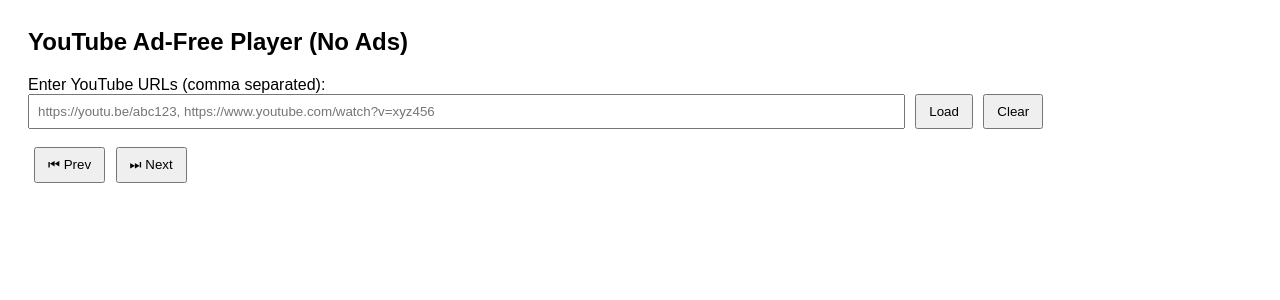
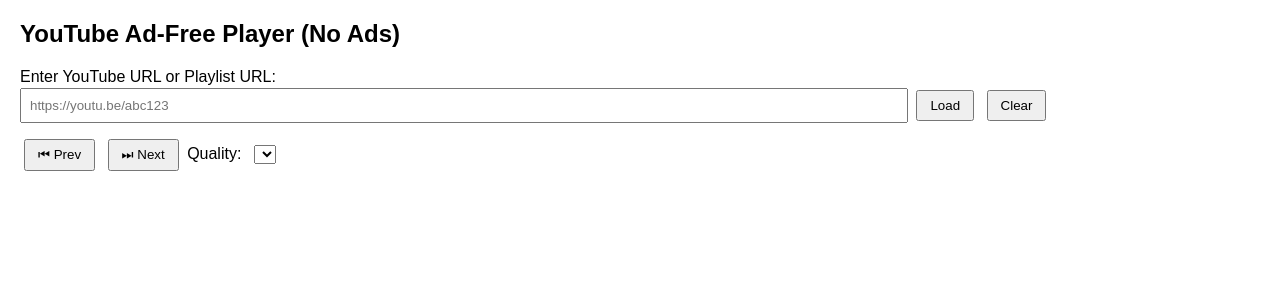
Before and after one commit to pratik30111991/adfree-proxy, a Flask app: page / in a window 1280 px wide. Shown: the top 300 px of the page. Run offline with Flask 3, Linux system fonts and the light colour scheme; lists and menus that the app fills with data are empty.

Commit message:
Update index.html

```diff
--- a/templates/index.html
+++ b/templates/index.html
@@ -4,75 +4,127 @@
 <meta charset="utf-8">
 <title>YouTube Ad-Free Player</title>
 <style>
-    body{font-family:Arial,Helvetica,sans-serif;margin:28px}
-    input[type=text]{width:70%;padding:8px}
-    button{padding:8px 12px;margin-left:6px}
-    .frame{margin-top:18px}
-    .controls{margin-top:10px}
+body{font-family:Arial,Helvetica,sans-serif;margin:20px;}
+input[type=text]{width:70%;padding:8px;}
+button{padding:6px 12px;margin:4px;}
+#player{margin-top:20px;}
+.controls{margin-top:10px;}
+#qualitySelect{margin-left:8px;}
 </style>
 </head>
 <body>
 <h2>YouTube Ad-Free Player (No Ads)</h2>
-  <form onsubmit="loadVideos(); return false;">
-    <label>Enter YouTube URLs (comma separated):</label><br>
-    <input type="text" id="yturls"
-           placeholder="https://youtu.be/abc123, https://www.youtube.com/watch?v=xyz456" required>
+
+<form onsubmit="loadVideo(); return false;">
+  <label>Enter YouTube URL or Playlist URL:</label><br>
+  <input type="text" id="yturl" placeholder="https://youtu.be/abc123" required>
   <button type="submit">Load</button>
-    <button type="button" onclick="document.getElementById('yturls').value=''">Clear</button>
+  <button type="button" onclick="document.getElementById('yturl').value=''">Clear</button>
 </form>
 
-  <div class="frame" id="player"></div>
 <div class="controls">
   <button onclick="prevVideo()">⏮ Prev</button>
   <button onclick="nextVideo()">⏭ Next</button>
+  <label>Quality:</label>
+  <select id="qualitySelect" onchange="changeQuality()"></select>
 </div>
+
+<div id="player"></div>
+<div id="info" style="margin-top:10px;color:#555;"></div>
 
 <script>
 let videoList = [];
 let currentIndex = 0;
+let currentFormats = [];
+let currentVideoId = "";
 
-    function extractId(url) {
-      try {
-        if (url.includes("v=")) {
-          return new URL(url).searchParams.get("v");
-        } else if (url.includes("youtu.be/")) {
-          return url.split("youtu.be/")[1].split("?")[0];
+async function loadVideo() {
+  let url = document.getElementById('yturl').value.trim();
+  if(!url) return;
+
+  const res = await fetch("/get_video", {
+    method:"POST",
+    headers:{"Content-Type":"application/json"},
+    body: JSON.stringify({url})
+  });
+  const data = await res.json();
+  if(data.error){ alert(data.error); return; }
+
+  if(data.next_videos && data.next_videos.length>0){
+    videoList = data.next_videos.map(v=>v.url)
+  } else {
+    videoList = [url];
   }
-      } catch {}
-      return "";
+  currentIndex = 0;
+  playCurrentVideo(data);
 }
 
-    function loadVideos() {
-      let input = document.getElementById('yturls').value.trim();
-      if (!input) return;
-
-      videoList = input.split(",").map(u => extractId(u.trim())).filter(v => v);
-      currentIndex = 0;
-
-      if (videoList.length > 0) {
-        playVideo(videoList[currentIndex]);
-      } else {
-        document.getElementById('player').innerHTML = "<p style='color:red'>No valid YouTube URLs</p>";
-      }
+async function playCurrentVideo(data=null){
+  let url = videoList[currentIndex];
+  if(!data){
+    const res = await fetch("/get_video", {
+      method:"POST",
+      headers:{"Content-Type":"application/json"},
+      body: JSON.stringify({url})
+    });
+    data = await res.json();
+    if(data.error){ alert(data.error); return; }
   }
 
-    function playVideo(videoId) {
-      document.getElementById('player').innerHTML =
-        `<iframe width="560" height="315"
-          src="https://www.youtube-nocookie.com/embed/${videoId}?autoplay=1&modestbranding=1&rel=0"
-          frameborder="0" allow="autoplay; encrypted-media" allowfullscreen></iframe>`;
+  currentVideoId = data.id;
+  currentFormats = data.formats || [];
+  const qualitySelect = document.getElementById('qualitySelect');
+  qualitySelect.innerHTML = "";
+  currentFormats.forEach(f=>{
+    let opt = document.createElement("option");
+    opt.value = f.format_id;
+    opt.text = f.resolution+" ("+f.filesize+"MB)";
+    qualitySelect.appendChild(opt);
+  });
+
+  let fmt = currentFormats[0];
+  loadIframe(currentVideoId, fmt.format_id);
+
+  logPlay(data.title, fmt);
 }
 
-    function nextVideo() {
-      if (videoList.length === 0) return;
-      currentIndex = (currentIndex + 1) % videoList.length;
-      playVideo(videoList[currentIndex]);
+function loadIframe(videoId, format_id){
+  document.getElementById('player').innerHTML =
+    `<iframe width="560" height="315" src="https://www.youtube-nocookie.com/embed/${videoId}?autoplay=1&modestbranding=1&rel=0" frameborder="0" allow="autoplay; encrypted-media" allowfullscreen></iframe>`;
+  document.getElementById('info').innerText = "Playing video ID: "+videoId+" | format: "+format_id;
 }
 
-    function prevVideo() {
-      if (videoList.length === 0) return;
-      currentIndex = (currentIndex - 1 + videoList.length) % videoList.length;
-      playVideo(videoList[currentIndex]);
+function nextVideo(){
+  if(videoList.length==0) return;
+  currentIndex = (currentIndex+1)%videoList.length;
+  playCurrentVideo();
+}
+
+function prevVideo(){
+  if(videoList.length==0) return;
+  currentIndex = (currentIndex-1+videoList.length)%videoList.length;
+  playCurrentVideo();
+}
+
+function changeQuality(){
+  let select = document.getElementById('qualitySelect');
+  let selectedId = select.value;
+  let fmt = currentFormats.find(f=>f.format_id==selectedId);
+  if(fmt) loadIframe(currentVideoId, fmt.format_id);
+}
+
+function logPlay(title, fmt){
+  fetch("/log_play", {
+    method:"POST",
+    headers:{"Content-Type":"application/json"},
+    body: JSON.stringify({
+      video_id: currentVideoId,
+      title: title,
+      quality: fmt.resolution,
+      size_mb: fmt.filesize,
+      action: "PLAY"
+    })
+  });
 }
 </script>
 </body>
```
Lines whose indentation alone changed are shown as unchanged.
